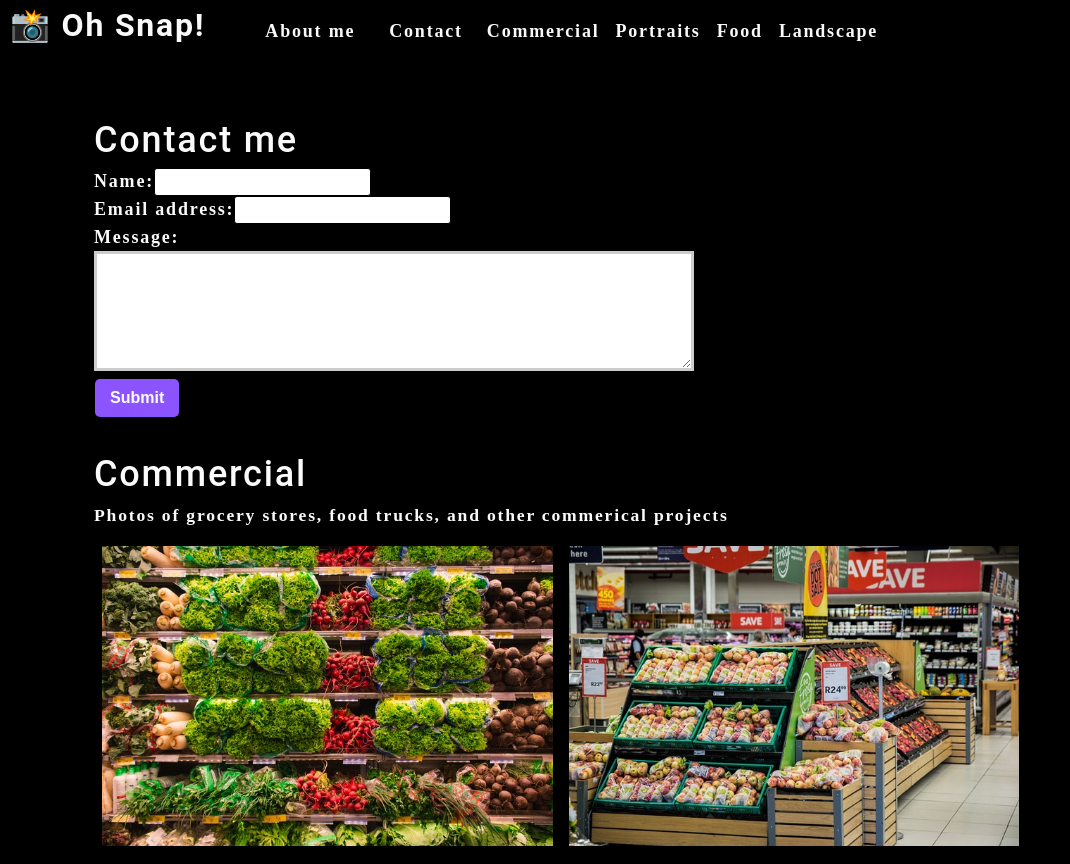
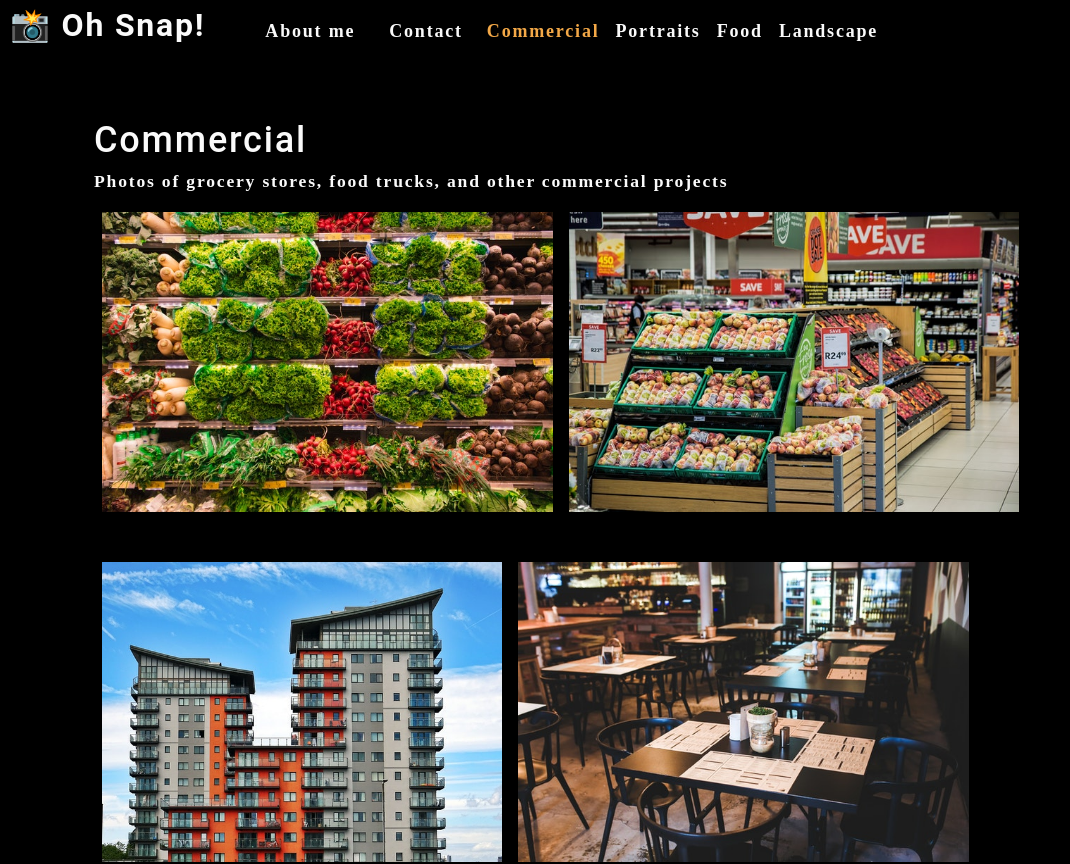
Before and after one commit to yks2728/photo-port, a React (Create React App) app: page / in a window 1280 px wide. Shown: the top 864 px of the page, without its empty margins (0-1070 px from the left). Built offline with nearby package versions, Linux system fonts and the light colour scheme.

Commit message:
finished contact form

```diff
--- a/src/App.js
+++ b/src/App.js
@@ -8,14 +8,16 @@
   const [categories] = useState([
     {
       name: 'commercial',
-      description: 'Photos of grocery stores, food trucks, and other commerical projects',
+      description: 'Photos of grocery stores, food trucks, and other commercial projects',
     },
-    {name: 'portraits', description: 'Portraits of people in my life'},
-    {name: 'food', description: 'Delicious delicacies'},
-    {name: 'landscape', description: 'Fields, farmhouses, waterfalls, and the beauty of nature'},
+    { name: 'portraits', description: 'Portraits of people in my life' },
+    { name: 'food', description: 'Delicious delicacies' },
+    { name: 'landscape', description: 'Fields, farmhouses, waterfalls, and the beauty of nature' },
   ]);
 
   const [currentCategory, setCurrentCategory] = useState(categories[0]);
+
+  const [contactSelected, setContactSelected] = useState(false);
 
   return (
     <div>
@@ -23,11 +25,18 @@
         categories={categories}
         setCurrentCategory={setCurrentCategory}
         currentCategory={currentCategory}
+        contactSelected={contactSelected}
+        setContactSelected={setContactSelected}
       ></Nav>
       <main>
-        <ContactForm></ContactForm>
-        <Gallery currentCategory={currentCategory}></Gallery>
-        <About></About>
+        {!contactSelected ? (
+          <>
+            <Gallery currentCategory={currentCategory}></Gallery>
+            <About></About>
+          </>
+        ) : (
+            <ContactForm></ContactForm>
+          )}
       </main>
     </div>
   );
--- a/src/components/Contact/index.js
+++ b/src/components/Contact/index.js
@@ -1,33 +1,60 @@
-import React, { useState } from "react";
+import React, { useState } from 'react';
+
+import { validateEmail } from '../../utils/helpers';
 
 function ContactForm() {
   const [formState, setFormState] = useState({ name: '', email: '', message: '' });
+
+  const [errorMessage, setErrorMessage] = useState('');
   const { name, email, message } = formState;
-    function handleChange(e) {
-        setFormState({...formState, [e.target.name]: e.target.value })
+
+  const handleSubmit = (e) => {
+    e.preventDefault();
+    if (!errorMessage) {
+      setFormState({ [e.target.name]: e.target.value });
+      console.log('Form', formState);
     }
+  };
 
-    function handleSubmit(e) {
-        e.preventDefault();
-        console.log(formState);
+  const handleChange = (e) => {
+    if (e.target.name === 'email') {
+      const isValid = validateEmail(e.target.value);
+      if (!isValid) {
+        setErrorMessage('Your email is invalid.');
+      } else {
+        setErrorMessage('');
       }
+    } else {
+      if (!e.target.value.length) {
+        setErrorMessage(`${e.target.name} is required.`);
+      } else {
+        setErrorMessage('');
+      }
+    }
+  };
+
   return (
     <section>
-            <h1>Contact me</h1>
+      <h1 data-testid="h1tag">Contact me</h1>
       <form id="contact-form" onSubmit={handleSubmit}>
         <div>
           <label htmlFor="name">Name:</label>
-                    <input type="text" defaultValue={name} onChange={handleChange} name="name" />
+          <input type="text" name="name" defaultValue={name} onBlur={handleChange} />
         </div>
         <div>
           <label htmlFor="email">Email address:</label>
-                    <input type="email" defaultValue={email} onChange={handleChange} name="email"  />
+          <input type="email" name="email" defaultValue={email} onBlur={handleChange} />
         </div>
         <div>
           <label htmlFor="message">Message:</label>
-                    <textarea name="message" defaultValue={message} onChange={handleChange} rows="5" />
+          <textarea name="message" rows="5" defaultValue={message} onBlur={handleChange} />
         </div>
-                <button type="submit">Submit</button>
+        {errorMessage && (
+          <div>
+            <p className="error-text">{errorMessage}</p>
+          </div>
+        )}
+        <button data-testid="button" type="submit">Submit</button>
       </form>
     </section>
   );
--- a/src/components/Nav/index.js
+++ b/src/components/Nav/index.js
@@ -1,18 +1,14 @@
-import React from "react";
-import { capitalizeFirstLetter } from "../../utils/helpers";
+import React from 'react';
+import { capitalizeFirstLetter } from '../../utils/helpers';
 
 function Nav(props) {
   const {
     categories = [],
     setCurrentCategory,
+    contactSelected,
     currentCategory,
+    setContactSelected,
   } = props;
-
-
-  const handleClick = (item) => {
-    console.log(item);
-    return item;
-  };
 
   return (
     <header className="flex-row px-1">
@@ -24,25 +20,24 @@
       <nav>
         <ul className="flex-row">
           <li className="mx-2">
-            <a data-testid="about" href="#about">
+            <a data-testid="about" href="#about" onClick={() => setContactSelected(false)}>
               About me
             </a>
           </li>
-          <li className={"mx-2"}>
-            <span onClick={() => handleClick('Contact')}>
-              Contact
-            </span>
+          <li className={`mx-2 ${contactSelected && 'navActive'}`}>
+            <span onClick={() => setContactSelected(true)}>Contact</span>
           </li>
           {categories.map((category) => (
             <li
               className={`mx-1 ${
-                currentCategory.name === category.name
+                currentCategory.name === category.name && !contactSelected && 'navActive'
                 }`}
               key={category.name}
             >
               <span
                 onClick={() => {
                   setCurrentCategory(category);
+                  setContactSelected(false);
                 }}
               >
                 {capitalizeFirstLetter(category.name)}
```
Lines whose indentation alone changed are shown as unchanged.
